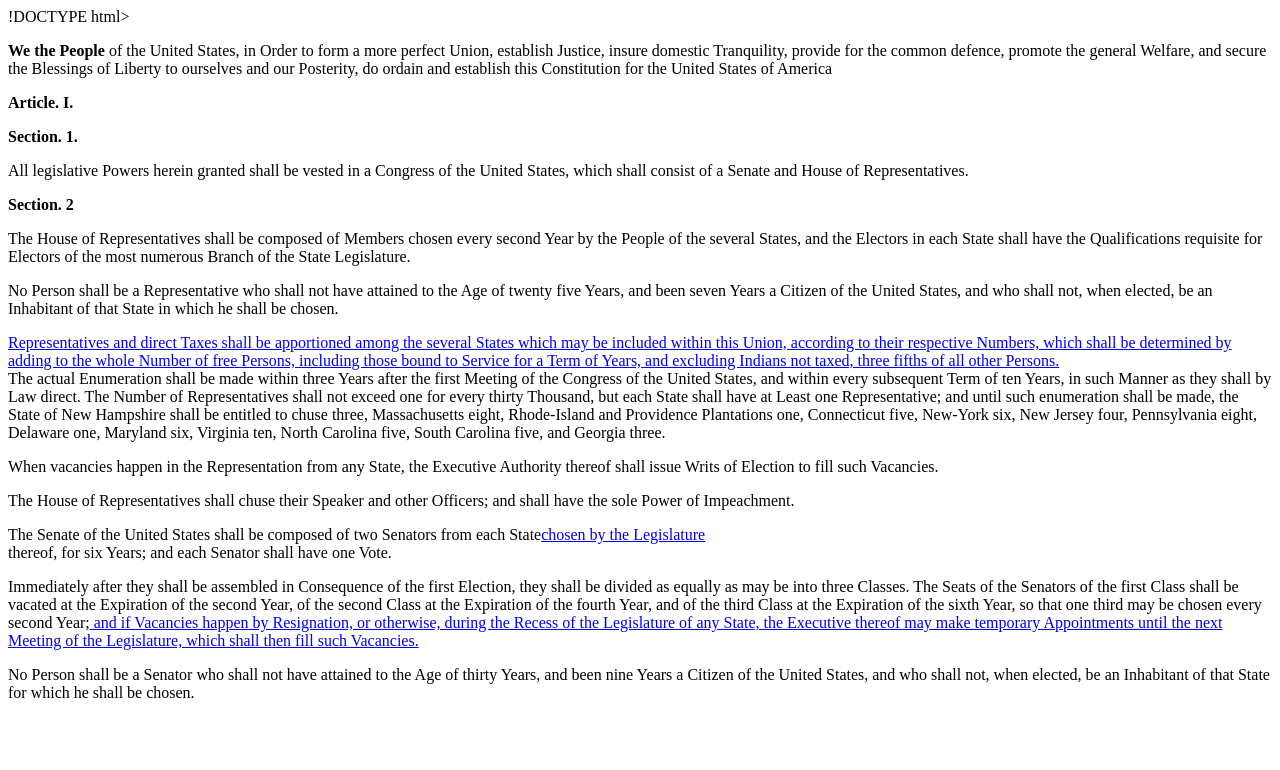
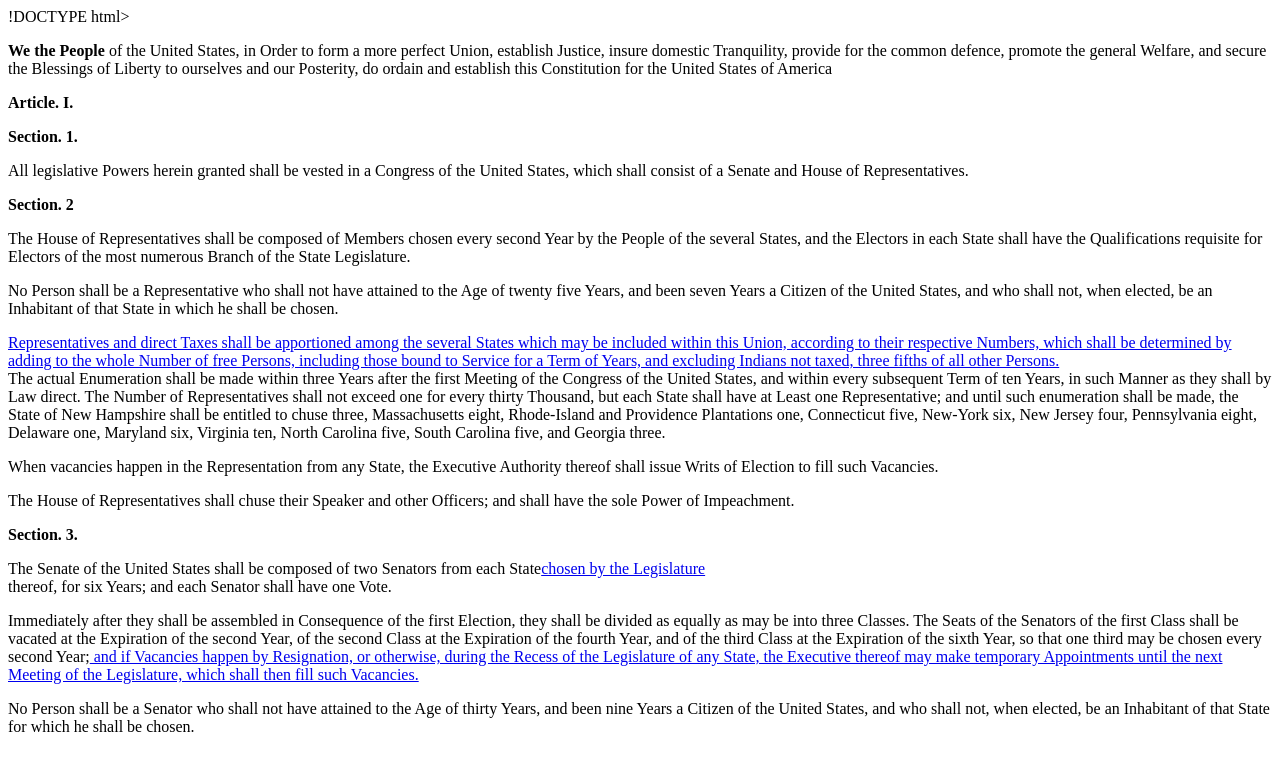
Before and after one commit to Kstulpin/WebDesign, a plain HTML site: page unit 3/module 8/constitution.html in a window 1280 px wide. Drawn offline with Linux system fonts and the light colour scheme.

Commit message:
Update constitution.html

```diff
--- a/unit 3/module 8/constitution.html
+++ b/unit 3/module 8/constitution.html
@@ -56,6 +56,8 @@ Jersey four, Pennsylvania eight, Delaware one, Maryland six, Virginia ten, North
       Impeachment.</p>
     </div>
     <div>
+      <p><b>Section. 3.</b><p>
+    <div>
     <nav>
       <p>The Senate of the United States shall be composed of two Senators from each State<a href="https://www.archives.gov/founding-docs#17">chosen by the
         Legislature</a><br>thereof, for six Years; and each Senator shall have one Vote.</p>
```
